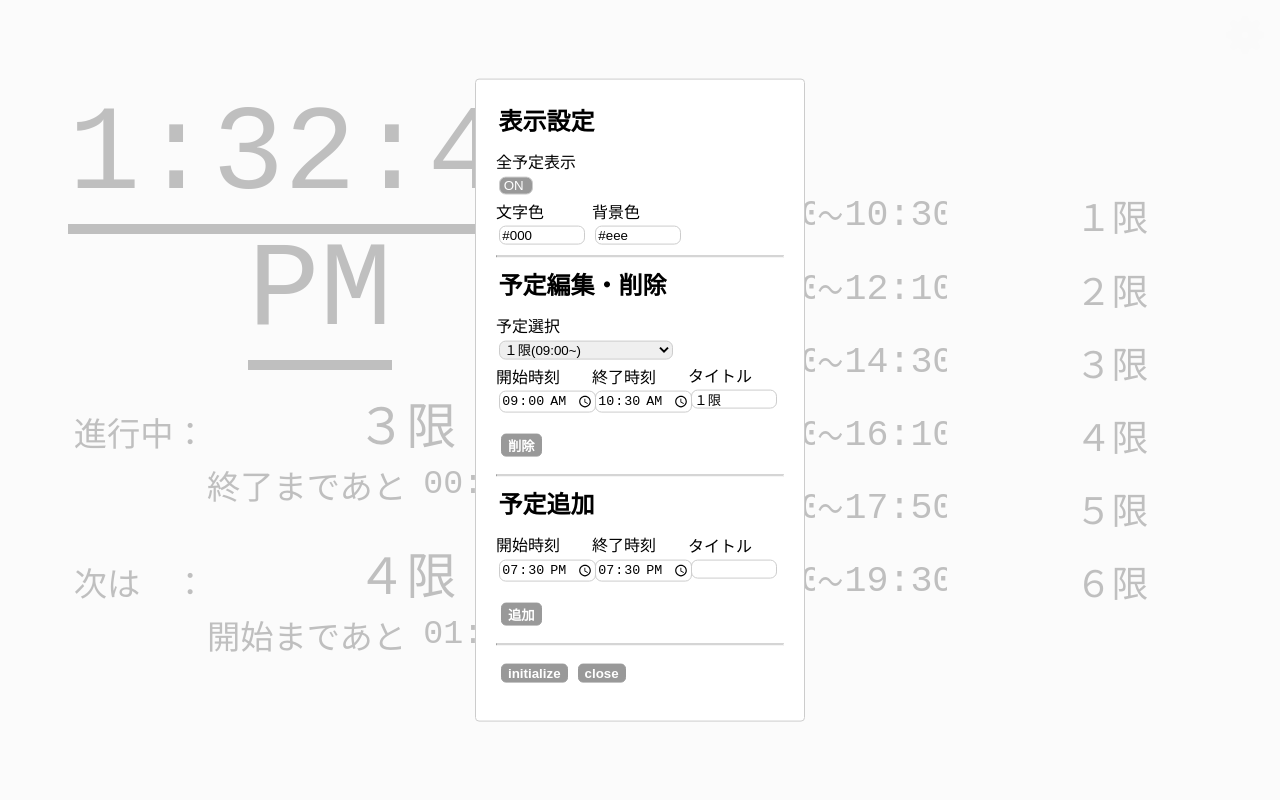
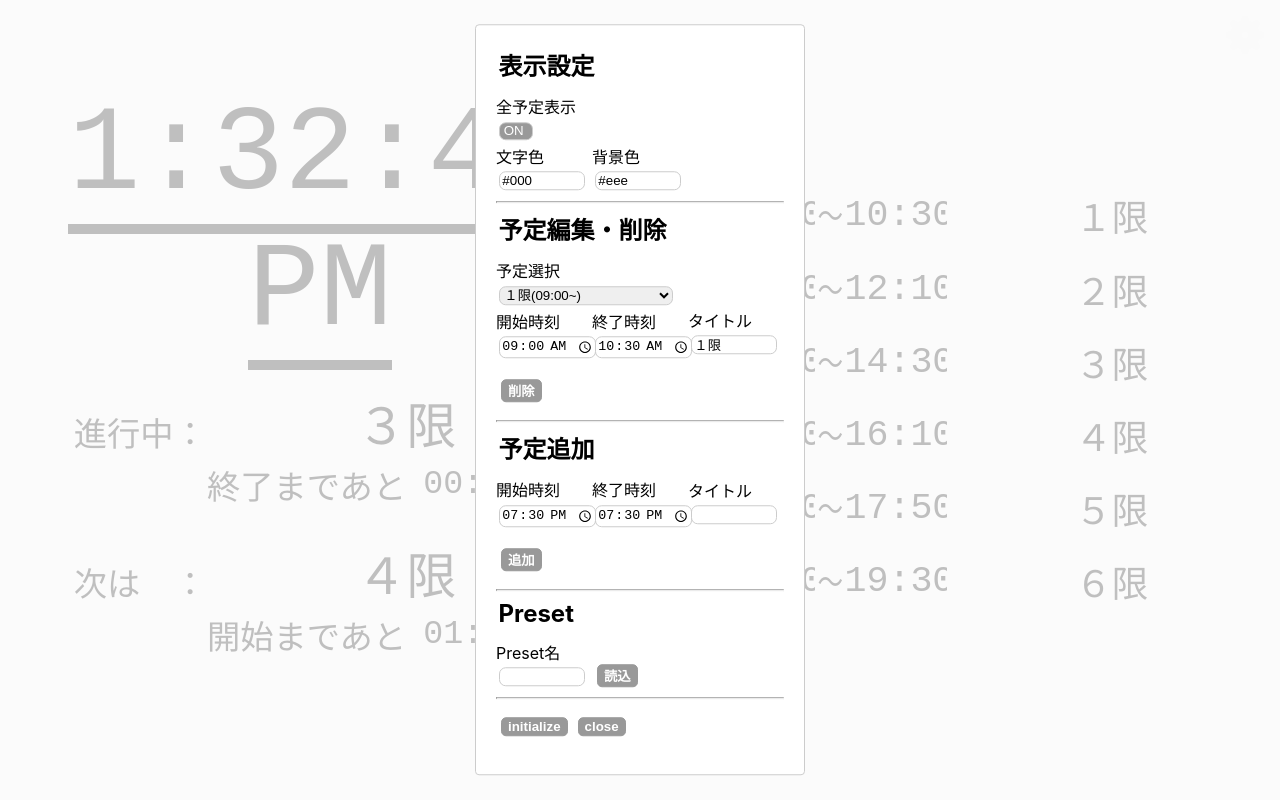
Before and after one commit to itanium-R/closche, a React (Create React App) app: page / in a window 1280 px wide. Both pictures are taken after a click on the picture 1244 px from the left and 35 px from the top of the page. Built offline with nearby package versions, Linux system fonts and the light colour scheme; a web font is replaced by a local one.

Commit message:
update: preset load func

```diff
--- a/src/compornents/settingModal.js
+++ b/src/compornents/settingModal.js
@@ -35,7 +35,8 @@ class SettingModal extends React.Component {
       editedScheSt: "00:00",
       editedScheEn: "00:00",
       editedScheT: "",
-      editId: editId
+      editId: editId,
+      preset: ""
     };
     this.openModal = this.openModal.bind(this);
     this.afterOpenModal = this.afterOpenModal.bind(this);
@@ -46,6 +47,8 @@ class SettingModal extends React.Component {
     this.addSchedule = this.addSchedule.bind(this);
     this.rmSchedule = this.rmSchedule.bind(this);
     this.editSchedule = this.editSchedule.bind(this);
+
+    this.loadPreset = this.loadPreset.bind(this);
   }
 
   zeroPad(num, len) {
@@ -206,6 +209,21 @@ class SettingModal extends React.Component {
     window.location.reload();
   }
 
+  loadPreset() {
+    let apiUrl = "https://script.google.com/macros/s/AKfycbxOBOfpSsnApd0GMwPm2xCLlBmnksqqUkLMICRFldFDBLt7Uv8/exec";
+    let preset = this.state.preset;
+    fetch(apiUrl + "?mode=json_preset&preset=" + preset).then((response) => {
+      return response.json();
+    }).then((presetJson) => {
+      console.log(presetJson);
+      this.state.schedulesHandler(presetJson);
+      this.initNewSche();
+      alert("読込完了！");
+    }).catch((error) => {
+      alert("読込失敗...\n\n" + error);
+    });
+  }
+
   render() {
     return (
       <div>
@@ -305,6 +323,17 @@ class SettingModal extends React.Component {
             </form>
 
             <hr />
+            <form onSubmit={this.submitHandle}>
+              <h2>Preset</h2>
+              <label className="setLabel"> Preset名
+                <input name="preset" type="text"
+                  value={this.state.preset}
+                  onChange={this.handleInputChange} />
+              </label>
+              <span><button onClick={this.loadPreset}>読込</button></span>
+            </form>
+
+            <hr />
             <p>
               <button onClick={this.initializeApp}>initialize</button>
               <button onClick={this.closeModal}>close</button>
```
Lines whose indentation alone changed are shown as unchanged.
